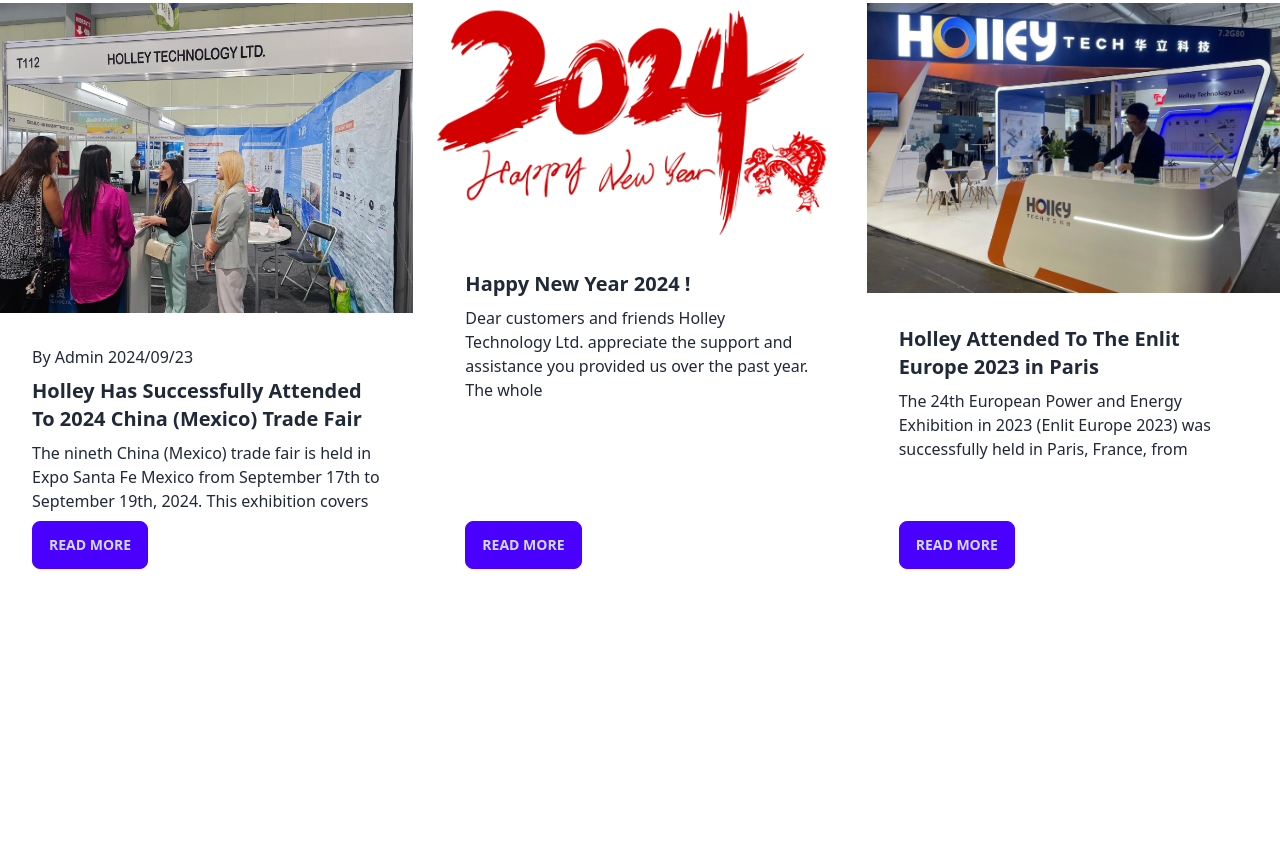
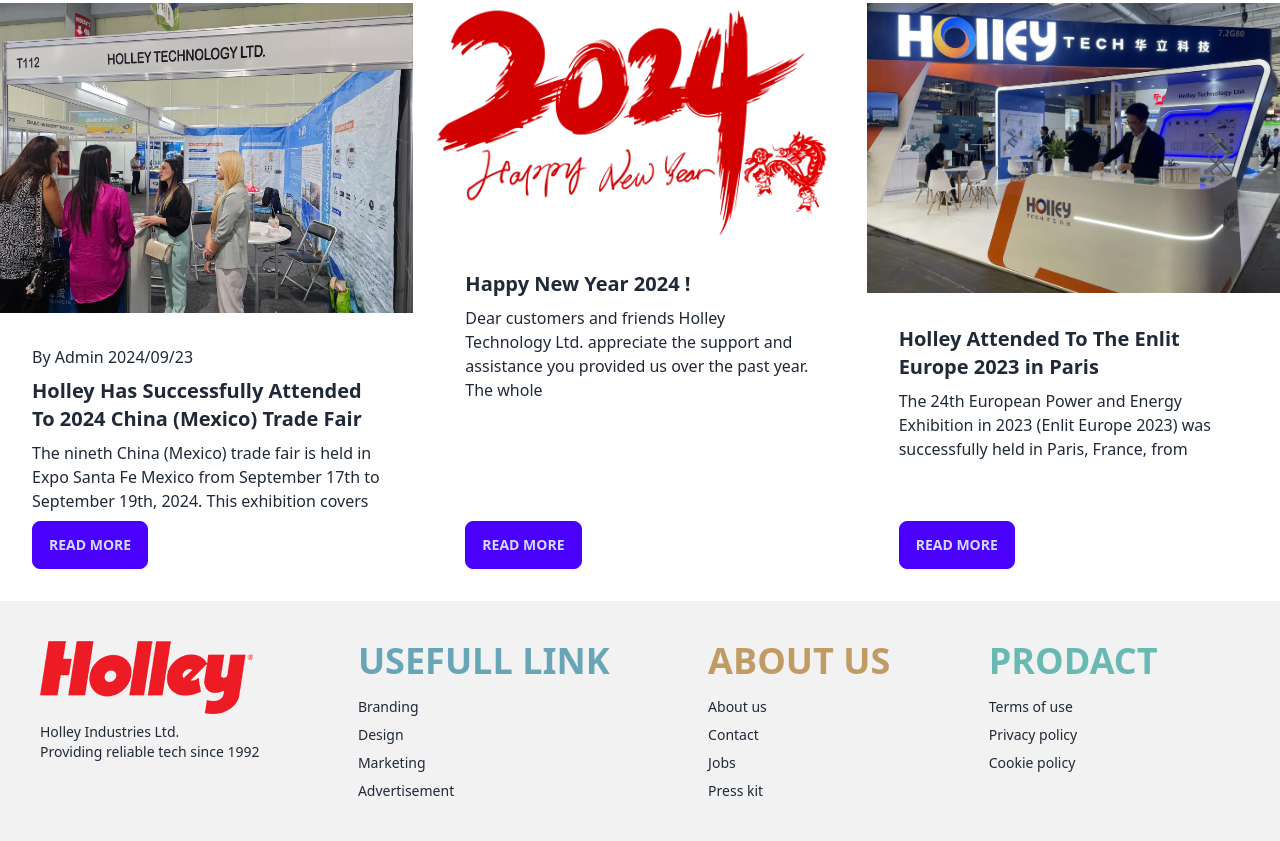
Before and after one commit to siammolla5/Holley-.com-L.M.T, a plain HTML site: page index.html in a window 1280 px wide. Shown: the part 4312-5153 px from the top of the page. Before the commit the page ends 4913 px from the top, so only its background shows below. Drawn offline with nearby package versions, Linux system fonts and the light colour scheme.

Commit message:
added the footer section

```diff
--- a/index.html
+++ b/index.html
@@ -297,7 +297,7 @@
            <!--latest news & blogs section start-->
            <section class="mt-10">
             <h1 class="text-5xl font-bold text-yellow-800 text-center">latest news & blogs</h1>
-             <div class="grid grid-cols-1 md:grid-cols-2 lg:grid-cols-3 mt-10 gap-y-5 lg:gap-5">
+             <div class="grid grid-cols-1 md:grid-cols-2 lg:grid-cols-3 mt-10 lg:gap-5">
               <div class="card bg-base-100 w-auto ">
                 <img src="./2024 China trade fair (1).webp" alt="">
                 <div class="card-body">
@@ -345,6 +345,36 @@
 
 
     <footer>
+      <footer class="footer bg-base-200 text-base-content p-10">
+        <aside>
+         <img src="./assets_holley_logo.png" alt="">
+          <p>
+            Holley Industries Ltd.
+            <br />
+            Providing reliable tech since 1992
+          </p>
+        </aside>
+        <nav>
+          <h6 class="footer-title text-4xl font-bold text-cyan-700">Usefull link</h6>
+          <a class="link link-hover">Branding</a>
+          <a class="link link-hover">Design</a>
+          <a class="link link-hover">Marketing</a>
+          <a class="link link-hover">Advertisement</a>
+        </nav>
+        <nav>
+          <h6 class="footer-title text-4xl font-bold text-yellow-700">About Us</h6>
+          <a class="link link-hover">About us</a>
+          <a class="link link-hover">Contact</a>
+          <a class="link link-hover">Jobs</a>
+          <a class="link link-hover">Press kit</a>
+        </nav>
+        <nav>
+          <h6 class="footer-title text-4xl font-bold text-teal-600 ">Prodact</h6>
+          <a class="link link-hover">Terms of use</a>
+          <a class="link link-hover">Privacy policy</a>
+          <a class="link link-hover">Cookie policy</a>
+        </nav>
+      </footer>
 
     </footer>
 
```
Also changed, not shown: secnd navbar logo.png (deleted).
